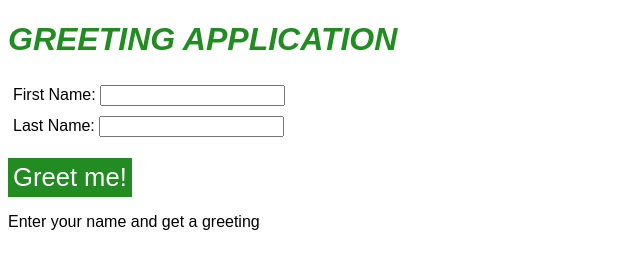
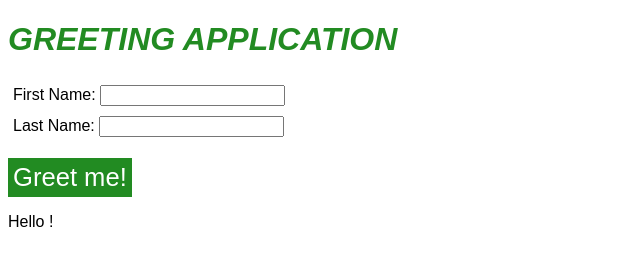
Before and after one commit to ameliawalsh/bootcamp-prep-day-4, a plain HTML site: page index.html in a window 1280 px wide. Both pictures are taken after a click on the button "Greet me!". Shown: the whole page, without its empty margins (0-640 px from the left). Drawn offline with Linux system fonts and the light colour scheme.

Commit message:
finished button

```diff
--- a/index.html
+++ b/index.html
@@ -40,7 +40,7 @@
 
    <script src="main.js"></script>
 
-   <p>Enter your name and get a greeting</p>
+   <p id="greeter">Enter your name and get a greeting</p>
 
 </body>
 </html>
--- a/main.js
+++ b/main.js
@@ -22,6 +22,11 @@ function greet(){
 
     //display the greeting
 
+    var greeter = document.getElementById('greeter');
+    console.log(greeter);
+
+    greeter.textContent = greeting;
+
 
     //remove prompt
 
```
